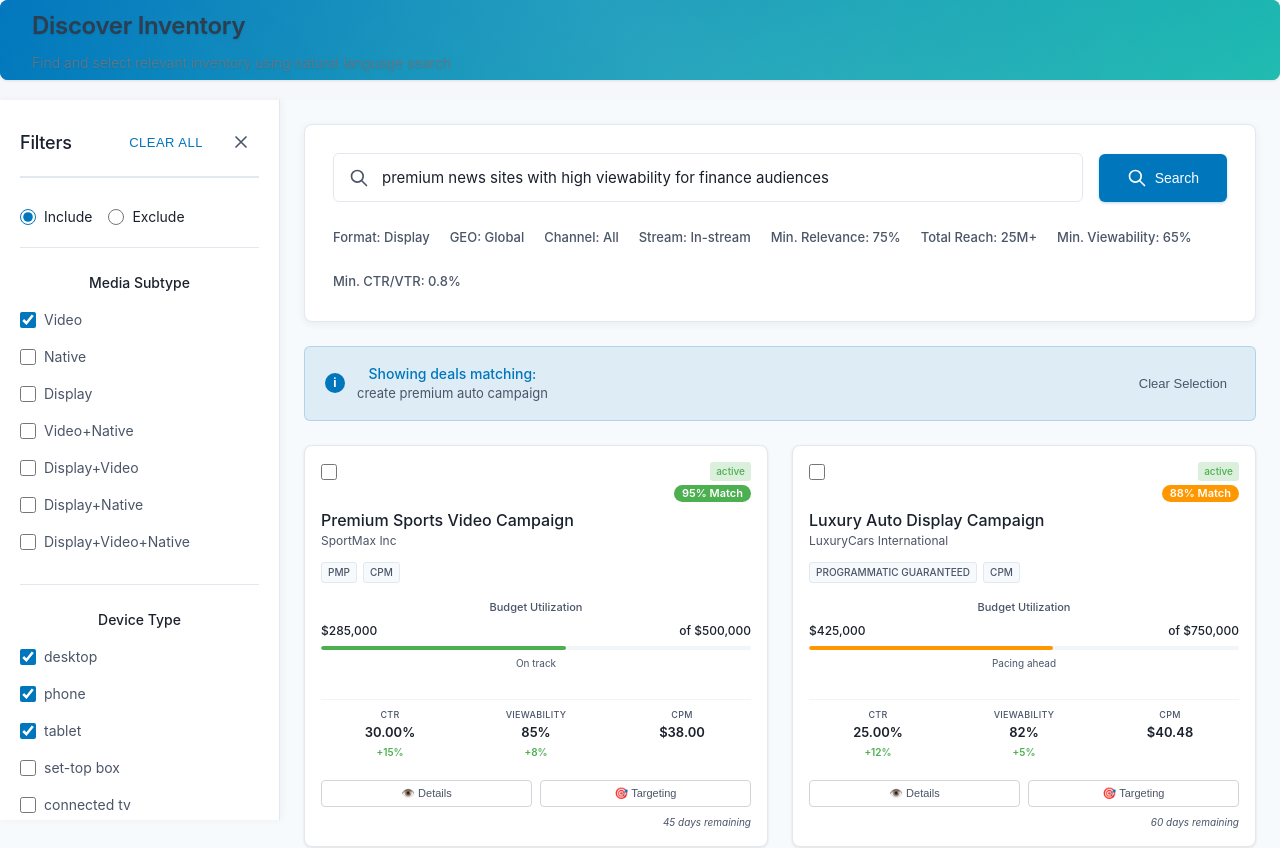
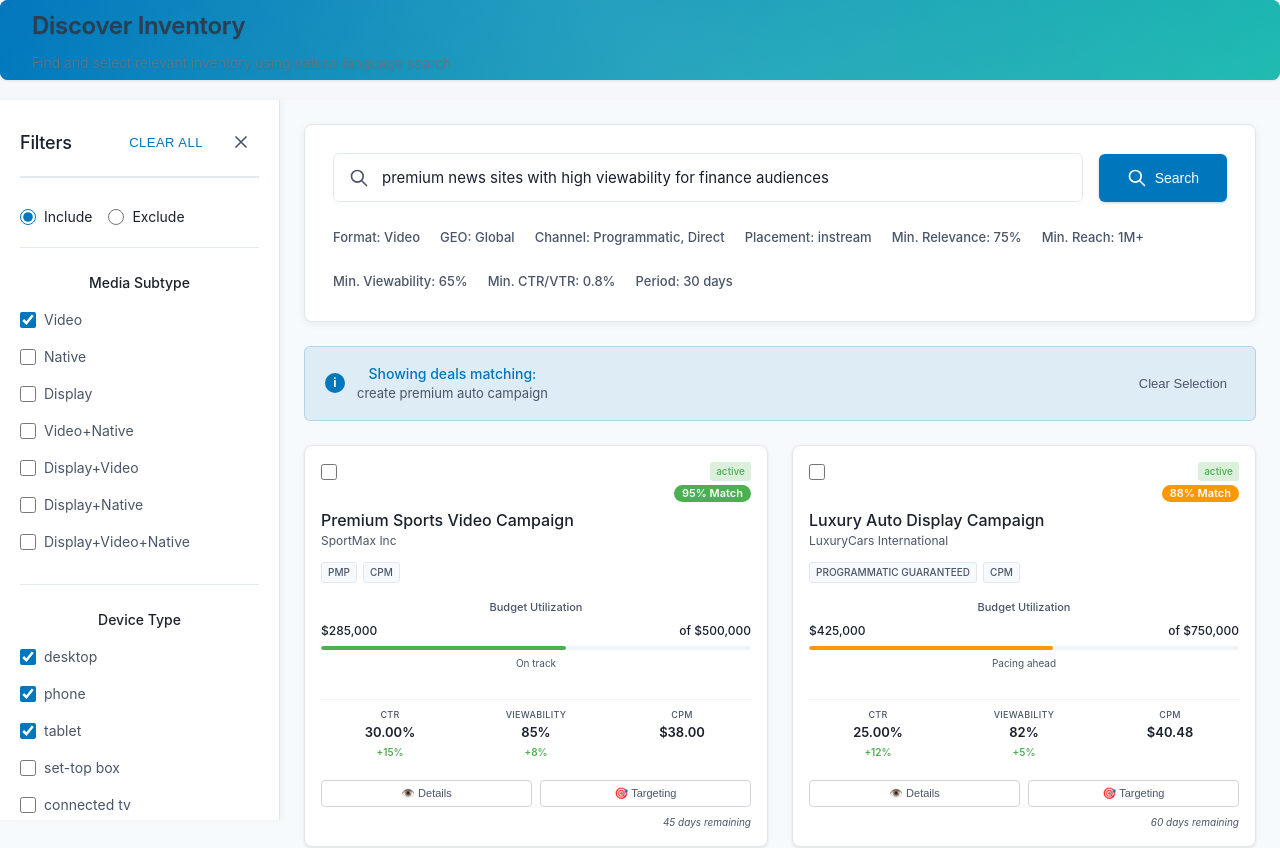
Before and after one commit to Sowbi05/project, a React (Create React App) app: page / in a window 1280 px wide. Shown: the top 848 px of the page. Built offline with nearby package versions, Linux system fonts and the light colour scheme.

Commit message:
added additional features

```diff
--- a/src/DomainSearchInterface.jsx
+++ b/src/DomainSearchInterface.jsx
@@ -60,6 +60,9 @@ const DomainSearchApp = () => {
   const [isSearching, setIsSearching] = useState(false);
   const [excludedTerms, setExcludedTerms] = useState([]);
   const [includedTerms, setIncludedTerms] = useState([]);
+  const [refinedQuery, setRefinedQuery] = useState('');
+  const [searchStage, setSearchStage] = useState(1); // 1 = initial, 2 = refined
+  const [enhancedSearchContext, setEnhancedSearchContext] = useState(null);
   const itemsPerPage = 10;
 
   // Contextual search intelligence
@@ -68,31 +71,36 @@ const DomainSearchApp = () => {
       keywords: ['football', 'basketball', 'soccer', 'tennis', 'cricket', 'baseball', 'hockey'],
       domains: ['espn.com', 'sports.com', 'bleacherreport.com', 'si.com'],
       categories: ['Sports', 'Entertainment'],
-      refinements: ['specific sport', 'league', 'season', 'team']
+      refinements: ['specific sport', 'league', 'season', 'team'],
+      excludeTerms: ['gambling', 'betting', 'controversial']
     },
     'finance': {
       keywords: ['investment', 'banking', 'stocks', 'cryptocurrency', 'trading', 'markets', 'economy'],
       domains: ['bloomberg.com', 'wsj.com', 'ft.com', 'marketwatch.com', 'cnbc.com'],
       categories: ['Finance', 'Business', 'News'],
-      refinements: ['investment type', 'market sector', 'financial instrument', 'company size']
+      refinements: ['investment type', 'market sector', 'financial instrument', 'company size'],
+      excludeTerms: ['risky investments', 'penny stocks', 'gambling']
     },
     'technology': {
       keywords: ['software', 'hardware', 'AI', 'machine learning', 'cybersecurity', 'cloud', 'mobile'],
       domains: ['techcrunch.com', 'wired.com', 'arstechnica.com', 'theverge.com'],
       categories: ['Technology', 'Innovation', 'Business'],
-      refinements: ['tech category', 'company type', 'innovation stage', 'platform']
+      refinements: ['tech category', 'company type', 'innovation stage', 'platform'],
+      excludeTerms: ['adult content', 'piracy', 'hacking']
     },
     'news': {
       keywords: ['breaking', 'politics', 'world', 'local', 'international', 'current events'],
       domains: ['cnn.com', 'bbc.com', 'reuters.com', 'nytimes.com', 'washingtonpost.com'],
       categories: ['News', 'Politics', 'World'],
-      refinements: ['news type', 'geography', 'topic focus', 'time sensitivity']
+      refinements: ['news type', 'geography', 'topic focus', 'time sensitivity'],
+      excludeTerms: ['fake news', 'conspiracy', 'unverified']
     },
     'entertainment': {
       keywords: ['movies', 'music', 'celebrities', 'tv shows', 'streaming', 'gaming'],
       domains: ['entertainment.com', 'variety.com', 'hollywood.com', 'ign.com'],
       categories: ['Entertainment', 'Lifestyle', 'Media'],
-      refinements: ['content type', 'genre', 'platform', 'audience age']
+      refinements: ['content type', 'genre', 'platform', 'audience age'],
+      excludeTerms: ['adult content', 'violence', 'inappropriate']
     }
   };
 
@@ -183,7 +191,7 @@ const DomainSearchApp = () => {
   };
 
   // Simulate intelligent search processing
-  const performIntelligentSearch = async (query) => {
+  const performIntelligentSearch = async (query, isRefinement = false) => {
     setIsSearching(true);
 
     // Simulate API delay
@@ -192,16 +200,33 @@ const DomainSearchApp = () => {
     const context = detectSearchContext(query);
     const { includeTerms, excludeTerms } = extractRefinementTerms(query);
 
+    const enhancedContext = context ? {
+    ...context,
+    suggestedExclusions: context.excludeTerms || [],
+    searchStage: isRefinement ? 2 : 1,
+    originalQuery: isRefinement ? searchQuery : query,
+    refinedQuery: isRefinement ? query : null
+  } : null;
+
     setSearchContext(context);
     setIncludedTerms(includeTerms);
     setExcludedTerms(excludeTerms);
+
+    if (isRefinement) {
+    setSearchStage(2);
+    setRefinedQuery(query);
+  } else {
+    setSearchStage(1);
+    setRefinedQuery('');
+  }
 
     // Add to search history
     setSearchHistory(prev => [{
       query,
       timestamp: new Date(),
       context: context?.primaryContext,
-      stage: refinementStage
+      stage: refinementStage ? 2 : 1,
+      isRefinement
     }, ...prev.slice(0, 9)]);
 
     setIsSearching(false);
@@ -231,10 +256,9 @@ const DomainSearchApp = () => {
 
   // Handle refinement search
   const handleRefinementSearch = (refinementTerm) => {
-    const newQuery = `${searchQuery} ${refinementTerm}`;
-    setSearchQuery(newQuery);
-    setRefinementStage(prev => prev + 1);
-    performIntelligentSearch(newQuery);
+    const baseQuery = searchStage === 1 ? searchQuery : refinedQuery;
+    const newQuery = `${baseQuery} ${refinementTerm}`;
+    performIntelligentSearch(newQuery, true);
   };
 
   // Handle suggestion selection
@@ -413,15 +437,21 @@ const DomainSearchApp = () => {
       includeExclude: 'include',
       mediaSubtype: [],
       deviceType: [],
+      distributionChannel: [], // ADD
+      videoPlacement: [], // ADD
+      dateRange: 30, // ADD
       geography: 'Global',
       language: [],
       contentStyle: [],
       safetyTier: [],
+      isDirect: false, // ADD
       publishers: [],
       minViewability: 0,
       minCTR: 0,
       minReach: 0,
       relevance: 0,
+      relevanceThreshold: 0, // ADD
+      minReachThreshold: 1, // ADD
       totalReach: '0',
       minViewabilityThreshold: 0,
       minCTRVTR: 0
@@ -830,14 +860,16 @@ const DomainSearchApp = () => {
 
             {/* Quick Filters Row */}
             <div className="quick-filters">
-              <span className="quick-filter">Format: Display</span>
-              <span className="quick-filter">GEO: Global</span>
-              <span className="quick-filter">Channel: All</span>
-              <span className="quick-filter">Stream: In-stream</span>
-              <span className="quick-filter">Min. Relevance: 75%</span>
-              <span className="quick-filter">Total Reach: 25M+</span>
-              <span className="quick-filter">Min. Viewability: 65%</span>
-              <span className="quick-filter">Min. CTR/VTR: 0.8%</span>
+              <span className="quick-filter">Format: {filters.mediaSubtype.join(', ') || 'All'}</span>
+              <span className="quick-filter">GEO: {filters.geography}</span>
+              <span className="quick-filter">Channel: {filters.distributionChannel.join(', ') || 'All'}</span>
+              <span className="quick-filter">Placement: {filters.videoPlacement.join(', ') || 'All'}</span>
+              <span className="quick-filter">Min. Relevance: {filters.relevanceThreshold}%</span>
+              <span className="quick-filter">Min. Reach: {filters.minReachThreshold}M+</span>
+              <span className="quick-filter">Min. Viewability: {filters.minViewabilityThreshold}%</span>
+              <span className="quick-filter">Min. CTR/VTR: {filters.minCTRVTR}%</span>
+              <span className="quick-filter">Period: {filters.dateRange} days</span>
+              {filters.isDirect && <span className="quick-filter">Direct Only</span>}
             </div>
           </div>
 
```
